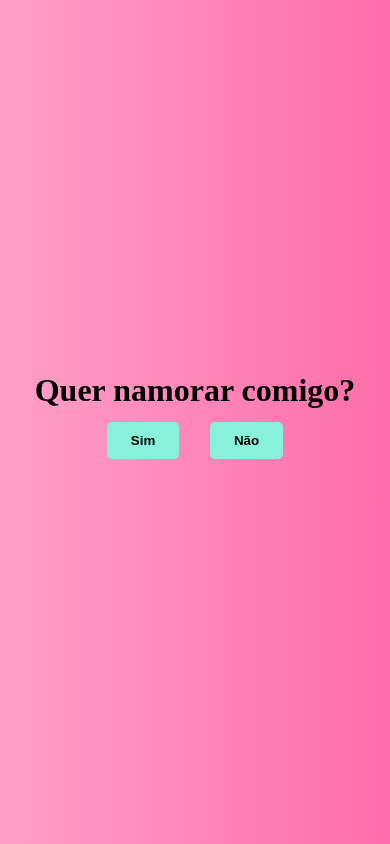
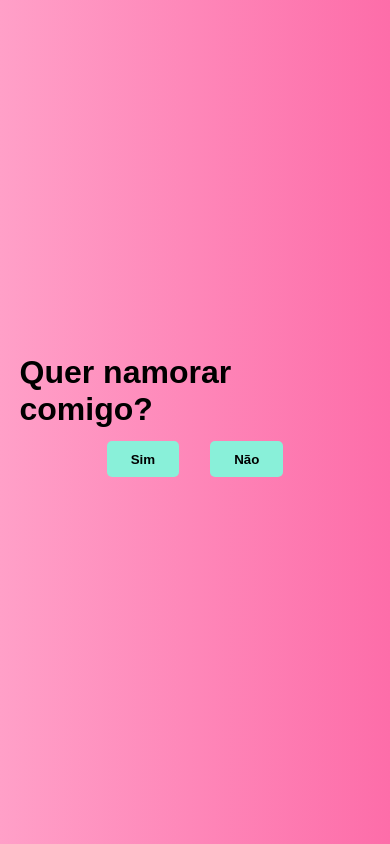
Before and after one commit to emanuelhmarcineksilva/site-namoro-no, a plain HTML site: page index.html in a window 390 px wide. Drawn offline with Linux system fonts and the light colour scheme.

Commit message:
Update styles.css
arrumando

```diff
--- a/styles.css
+++ b/styles.css
@@ -1,6 +1,7 @@
 * {
     margin: 0;
     padding: 0;
+    font-family: 'Nunito', sans-serif;
 }
 
 body {
@@ -33,6 +34,7 @@ button {
     background-color: rgb(137, 240, 217);
     margin: 1em 1em;
     cursor: pointer;
+    font-weight: bold;
 }
 
 @media screen and (max-width: 1050px) {
@@ -46,8 +48,4 @@ button {
     section {
         width: 90%;
     }
-
-    button {
-        font-weight: bold;
-    }
 }
```
